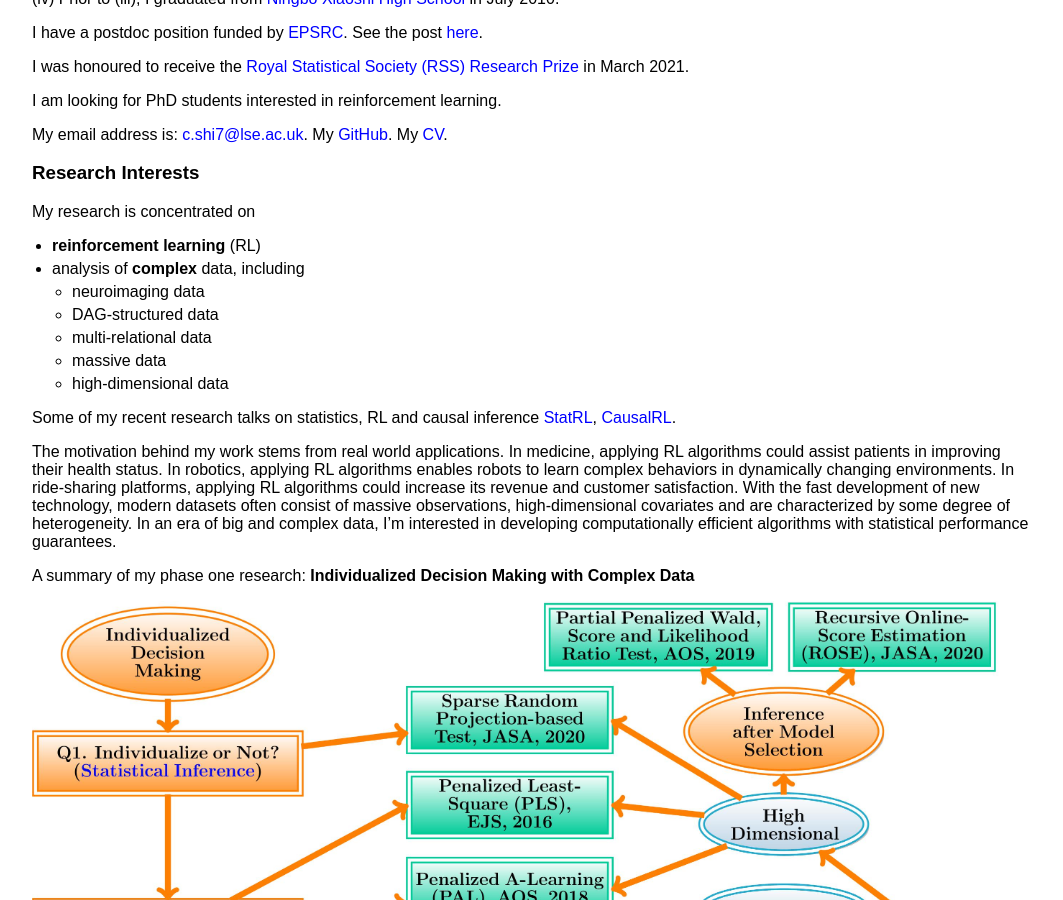
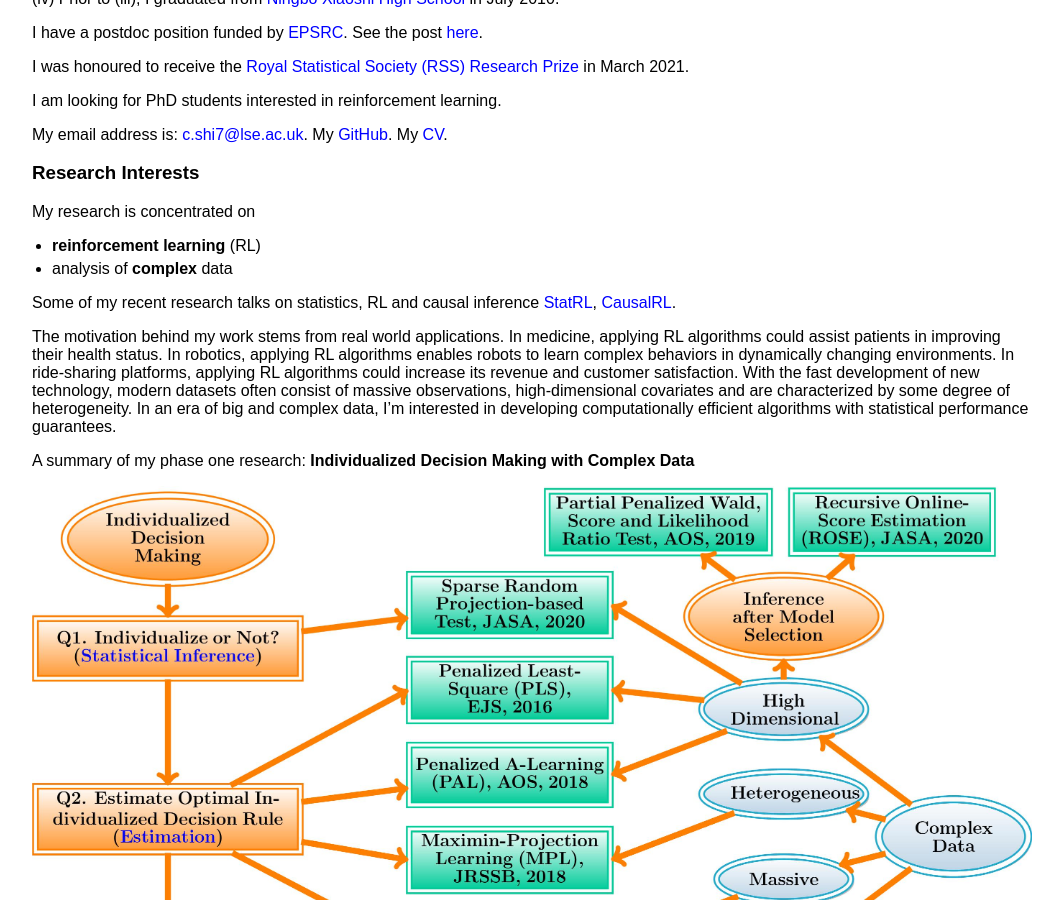
Before and after one commit to callmespring/callmespring.github.io, a Jekyll site: the page built from index.md, in a window 1280 px wide and 900 px high, scrolled down 1020 px. Shown: the whole window, without its empty margins (108-1171 px from the left). Built offline with Jekyll 4.4.1, drawn with Linux system fonts in a browser that asks for light colours.

Commit message:
Update index.md

```diff
--- a/index.md
+++ b/index.md
@@ -30,12 +30,7 @@ My research is concentrated on
 
 <!---* [statistical methods in precision medicine](research_pm)-->
 * **reinforcement learning** (RL)
-* analysis of **complex** data, including
-  * neuroimaging data
-  * DAG-structured data
-  * multi-relational data
-  * massive data
-  * high-dimensional data
+* analysis of **complex** data
 
 Some of my recent research talks on statistics, RL and causal inference [StatRL](https://www.youtube.com/watch?v=-SW9PevZThs&t=982s), [CausalRL](https://www.youtube.com/watch?v=Zor1CmRyycw&t=397s).
 
```
